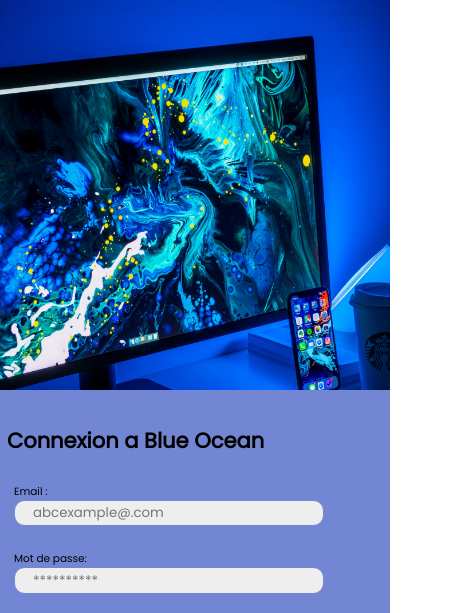
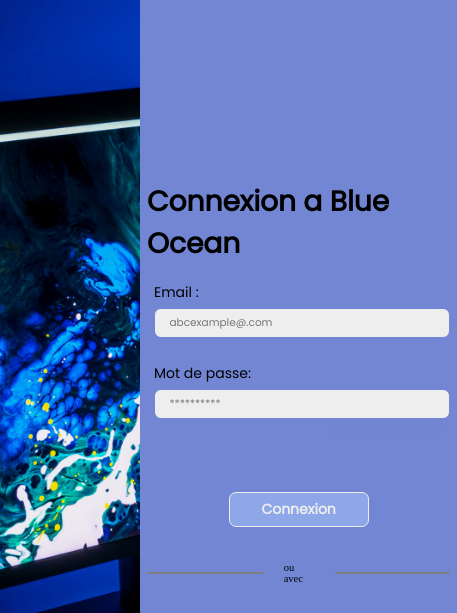
Before and after one commit to Briso10-dev/Login_Page_Responsive-Briso_Myline, a plain HTML site: page index.html in a window 390 px wide. Shown: the top 613 px of the page, 457 px wide, since content can reach past the window. Drawn offline with Linux system fonts and the light colour scheme; a web font is replaced by a local one.

Commit message:
My comeback

```diff
--- a/css/index.css
+++ /dev/null
@@ -1,191 +0,0 @@
-/* Importation des differents font family*/
-@import url('https://fonts.googleapis.com/css2?family=Poppins&display=swap');
-@import url('https://fonts.googleapis.com/css2?family=Jeju+Hallasan&display=swap');
-
-:root{
-    --primary-color:#8EA7E9;
-    --secondary-color: #7286D3;
-    --tertiary-color: #eee;
-    --font-poppins: 'Poppins', sans-serif;
-    --font-JejuHallasan: 'JejuHallasan', sans-serif;
-}
-*{
-    padding: 0;
-    margin: 0;
-    border: 0;
-}
-body {
-    overflow-x: hidden;
-}
-
-html {
-    font-size: 10px ;
-}
-.section {
-    width: 100vw;
-    height: 100vh;
-    display: flex;
-    font-size: 1.5rem;
-
-}
-
-.image {
-    /* background-color: red; */
-    /* height: 100%; */
-    background-image: url("../images/Blue-ocean.png");
-    background-size: cover;
-    display: flex;
-    flex: 1.1;
-    justify-content: center;
-}
-
-.image h1 {
-  font-size: 4rem;
-  color: var(--tertiary-color);
-  font-family: var(--font-JejuHallasan);
-  font-size: 5rem;
-  font-weight: 400;
-}
-.connexion {
-    flex: 1;
-    padding: 5rem;
-    background-color: var(--secondary-color);
-
-}
-
-.label{
-    padding:1rem ;
-}
-label{
-    font-family: var(--font-poppins);
-}
-
-h2 {
- padding-top: 4rem;
- padding-bottom: 3rem;
- font-family: var(--font-poppins);
-}
-
-.input {
-    width: 80%;
-    height: 3.5rem;
-    padding-left: 5%;
-    border: solid 0.1rem;
-    border-radius: 1.5rem;
-    border-color: var(--secondary-color);
-    background-color: var(--tertiary-color);
-    font-family: var(--font-poppins);
-}
-
-.oublie {
-    display: flex;
-    width: 84%;
-    justify-content: right;
-}
-
-.oublie a{
-    color: var(--secondary-color);
-    font-family: var(--font-poppins);
-}
-
-.button {
-    width: 100%;
-    display: flex;
-    justify-content: center;
-}
-
-button {
-    color: #eee;
-    height: 3.5rem;
-    width: 15rem;
-    border: solid 0.1rem;
-    border-radius: 1rem;
-    background-color:var(--primary-color);
-    font-weight: bold;
-    cursor: pointer;
-    transition: 0.25s ease-out;
-    font-family: var(--font-poppins);
-}
-button:hover{
-    background-color: white;
-    color: var(--primary-color);
-    border: 1px solid var(--primary-color);
-}
-
-.ou_avec {
-    display: flex;
-    justify-content: space-around;
-    align-items: center;
-    margin-top: 5rem;
-}
-.ligne1{
-    padding-left: 7rem;
-}
-.ligne2{
-    padding-right: 7rem;
-}
-hr{
-    border: solid gray 0.1rem;
-    width: 19rem;
-
-}
-
-span{
-    font-size: 1.5rem;
-}
-
-.icons {
-    margin-top: 5rem;
-    display: flex;
-    justify-content: space-around;
-}
-
-.logo {
-    padding-top: 10rem;
-    width: 100vw;
-    background-color: var(--tertiary-color);
-    justify-content: center;
-}
-img{
-    border: 0.2rem solid gray;
-    border-radius: 5rem;
-    width: 5rem;
-    height: 5rem;
-
-}
-
-/*  Responsive */
-@media screen and (max-width: 480px)
-{
-    html{
-        font-size: 7px;
-    }
-    .section {
-        flex-direction: column;
-    }
-    hr{
-        width: 10rem;
-    }
-    .image {
-       padding: 10rem;
-    }
-    .image h1 {
-        visibility: hidden;
-        display: none;
-    }
-    .connexion {
-        padding: 1rem;
-    }
-    .connexion h2{
-        font-size: 3rem;
-    }
-    button{
-        margin-top: 5rem;
-        width: 20rem;
-        height: 5rem;
-    }
-    .icons{
-        margin-bottom: 8rem;
-        height: 0.3rem;
-    }
-}
--- /dev/null
+++ b/css/style.css
@@ -0,0 +1,211 @@
+/* Importation des differents font family*/
+@import url('https://fonts.googleapis.com/css2?family=Poppins&display=swap');
+@import url('https://fonts.googleapis.com/css2?family=Jeju+Hallasan&display=swap');
+
+:root{
+    --primary-color:#8EA7E9;
+    --secondary-color: #7286D3;
+    --tertiary-color: #eee;
+    --font-poppins: 'Poppins', sans-serif;
+    --font-JejuHallasan: 'JejuHallasan', sans-serif;
+}
+*{
+    padding: 0;
+    margin: 0;
+    border: 0;
+}
+
+html {
+    font-size: 10px ;
+}
+
+body {
+    overflow-x: hidden;
+}
+
+section {
+    width: 100vw;
+    height: 100vh;
+    display: flex;
+    font-size: 1.5rem;
+
+}
+
+.image {
+    /* background-color: red; */
+    /* height: 100%; */
+    background-image: url("../images/Blue-ocean.png");
+    background-size: cover;
+    flex: 1;
+    justify-content: center;
+}
+
+.image h1 {
+  font-size: 4rem;
+  color: var(--tertiary-color);
+  font-family: var(--font-JejuHallasan);
+  font-size: 5rem;
+  font-weight: 400;
+}
+.connexion {
+    display : flex;
+    gap : 5rem;
+    flex-direction: column  ;
+    justify-content: center;
+    align-items: center;
+    height: 100vh;
+    flex: 1;
+    padding-left: 2rem;
+}
+form{
+    display: flex;
+    flex-direction: column;
+    gap:1.5rem;
+
+}
+form h1{
+    font-size: 4rem;
+    font-family: var(--font-poppins);
+}
+.label{
+    padding:1rem ;
+    display : flex;
+    flex-direction: column;
+    gap:0.7rem
+}
+label{
+    font-family: var(--font-poppins);
+    font-size: 2rem;
+}
+
+input {
+    width: 40rem;
+    height: 4rem;
+    padding-left: 5%;
+    border: solid 0.1rem;
+    border-radius: 1rem;
+    border-color: var(--secondary-color);
+    background-color: var(--tertiary-color);
+    font-family: var(--font-poppins);
+    outline: none;
+    font-size: 1.5rem;
+}
+
+.oublie {
+    display: flex;
+    justify-content: right;
+}
+
+.oublie a{
+    color: var(--secondary-color);
+    font-family: var(--font-poppins);
+}
+.oublie a:hover{
+    transform: scale(1.2);
+}
+.button {
+    width: 100%;
+    display: flex;
+    justify-content: center;
+}
+
+button {
+    color: #eee;
+    height: 4.5rem;
+    width: 18rem;
+    border: solid 0.1rem;
+    border-radius: 1rem;
+    background-color:var(--primary-color);
+    font-weight: bold;
+    cursor: pointer;
+    transition: 0.25s ease-out;
+    font-family: var(--font-poppins);
+    font-size: 2rem;
+}
+button:hover{
+    background-color: white;
+    color: var(--primary-color);
+    border: 1px solid var(--primary-color);
+}
+
+.ou_avec {
+    display: flex;
+    justify-content: space-around;
+    align-items: center;
+    gap : 3rem;
+}
+.ligne1{
+    padding-left: 7rem;
+}
+.ligne2{
+    padding-right: 7rem;
+}
+hr{
+    border: solid gray 0.1rem;
+    width: 12rem;
+
+}
+
+span{
+    font-size: 1.5rem;
+}
+
+.icons {
+    display: flex;
+    justify-content: space-around;
+    gap : 12rem;
+}
+
+.logo {
+    padding-top: 10rem;
+    width: 100vw;
+    background-color: var(--tertiary-color);
+    justify-content: center;
+}
+img{
+    border: 0.2rem solid gray;
+    border-radius: 5rem;
+    width: 5rem;
+    height: 5rem;
+}
+img:hover{
+    box-shadow: 0 4px 8px rgba(0, 0, 0, 0.2);
+    transform: scale(1.2);
+}
+/*  Responsive */
+@media screen and (max-width: 430px)
+{
+    html{
+        font-size: 7px;
+    }
+    .section {
+        flex-direction: column;
+    }
+    hr{
+        width: 10rem;
+    }
+    .image {
+       padding: 10rem;
+    }
+    .image h1 {
+        visibility: hidden;
+        display: none;
+    }
+    .connexion {
+        flex: 1;
+        padding: 1rem;
+        background-color: var(--secondary-color);
+    }
+    .connexion h2{
+        font-size: 3rem;
+    }
+    button{
+        margin-top: 5rem;
+        width: 20rem;
+        height: 5rem;
+    }
+    .icons{
+        margin-bottom: 8rem;
+        height: 0.3rem;
+    }
+}
--- a/index.html
+++ b/index.html
@@ -5,12 +5,12 @@
     <!-- Les differents metadonnees -->
     <meta charset="UTF-8">
     <title> Login Page </title>
-    <link rel="stylesheet" href="./css/index.css">
+    <link rel="stylesheet" href="./css/style.css">
 </head>
 
 <body>
      <!-- Partie section de toute la page -->
-    <section class="section">
+    <section>
 
         <div class="image">
             <h1>BLUE OCEAN </h1>
@@ -18,31 +18,26 @@
         <!-- Partie engregistrement utilisateur -->
         <div class="connexion">
 
-            <h2> Connexion a Blue Ocean</h2>
-
-            <form>
+            <form name="Brisoform">
+                <h1> Connexion a Blue Ocean</h1>
                 <!-- champ email -->
                 <div class="label">
-                    <label for="email"> Email :</label> <br>
-
-                    <input type="email" placeholder="abcexample@.com" class="input">
-                </div> <br>
+                    <label for="email"> Email :</label>
+                    <input name="email" type="email" id="email" placeholder="abcexample@.com" required>
+                </div>
                 <!-- champ mot de passe -->
                 <div class="label">
-                    <label for="password"> Mot de passe:</label> <br>
-
-                    <input type="" placeholder="**********" class="input">
+                    <label for="password"> Mot de passe:</label>
+                    <input type="" placeholder="**********" name="password required id=password">
+                    <div class="oublie">
+                        <a href="/">Mot de passe oublié?</a>
+                    </div>
                 </div>
-            </form>
-
-            <div class="oublie">
-                <a href="/">Mot de passe oublié?</a>
-            </div>
-            <br>
             <!-- Button de validation -->
             <div class="button">
-                <button>Connexion</button>
+                <button id="dev" type="submit">Connexion</button>
             </div>
+            </form>
 
             <div class="ou_avec">
                 <hr class="ligne1">
@@ -50,15 +45,14 @@
                 <hr class="ligne2">
             </div>
             <!-- Partie contact infos -->
-            <section class="icons">
+            <footer class="icons">
                 <img src="./images/google.png">
                 <img src="./images/facebook.png">
                 <img src="./images/github.png">
-            </section>
-
+            </footer>
         </div>
     </section>
 
 </body>
-
+    <script src="index.js"></script>
 </html>
--- /dev/null
+++ b/index.js
@@ -0,0 +1,20 @@
+let button = document.getElementById("dev")
+let error = document.getElementById('error')
+let email = document.getElementById('email')
+let password = document.getElementById('password')
+
+const Validate = (event) => =={
+    // event.preventDefault
+    // return false
+    if (email.value == "" || password.value == ""){
+        error.innerHTML = "Les champs ne peuvent pas etre vide"
+        prompt("c'est faux");
+        return false;
+    }else{
+        return true
+        prompt("le formulaire est bien rempli")
+    }
+    console.log(button, email.password)
+}
+// email.addEventListener("keypress",Validate,false)
+button.addEventListener("click",Validate)
```
